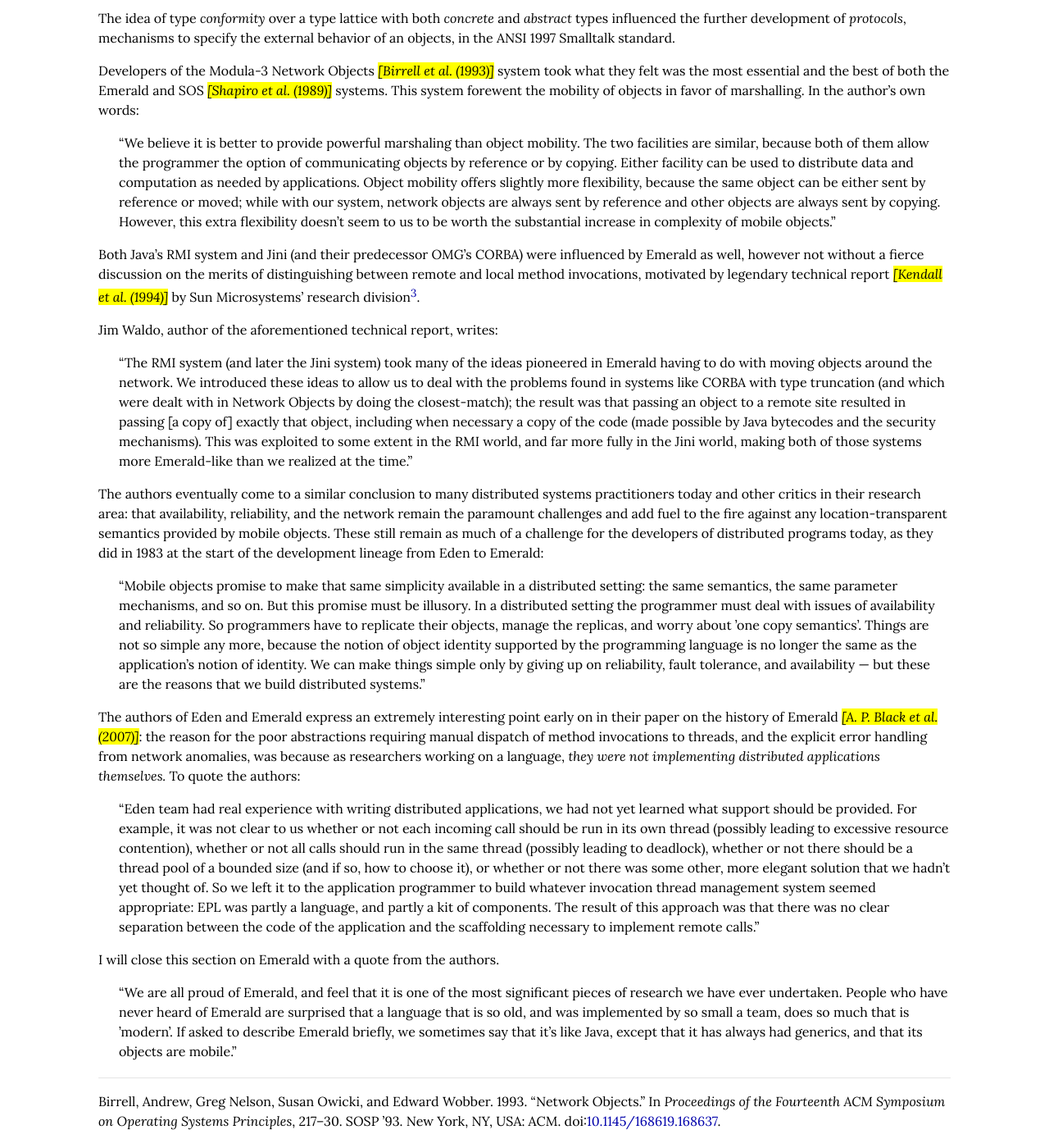
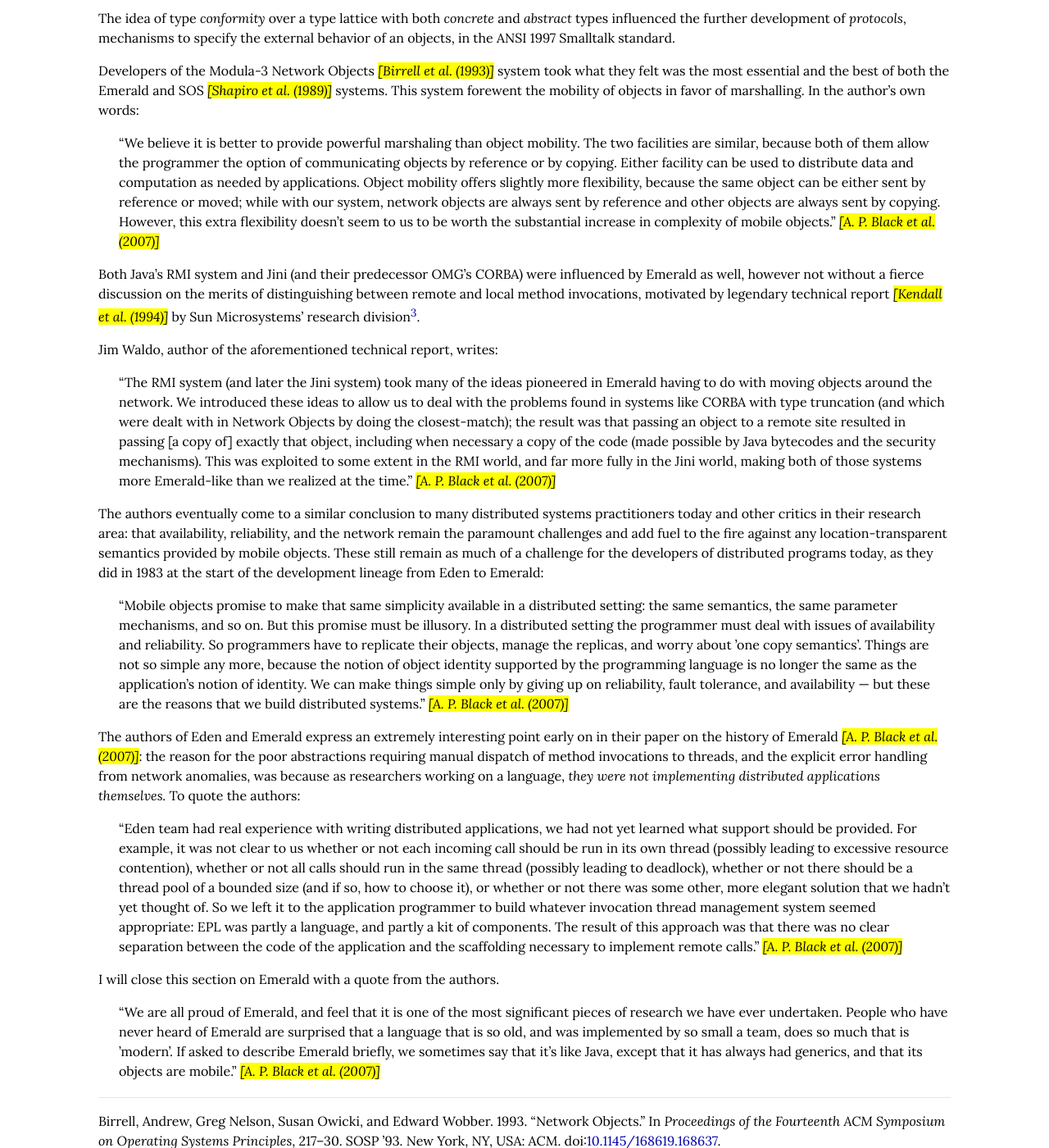
Before and after one commit to cmeiklejohn/cmeiklejohn.github.io, a Jekyll site: the page built from _posts/2016-03-05-emerald.markdown, in a window 1280 px wide and 1400 px high, scrolled down 2219 px. Shown: the whole window at 82% size. Built offline with Jekyll 4.4.1, drawn with Linux system fonts in a browser that asks for light colours; comment, search, counter and statistics services are not loaded.

Commit message:
Fix citations.

```diff
--- a/_posts/2016-03-05-emerald.markdown
+++ b/_posts/2016-03-05-emerald.markdown
@@ -44,24 +44,24 @@
 <p>The idea of type <em>conformity</em> over a type lattice with both <em>concrete</em> and <em>abstract</em> types influenced the further development of <em>protocols</em>, mechanisms to specify the external behavior of an objects, in the ANSI 1997 Smalltalk standard.</p>
 <p>Developers of the Modula-3 Network Objects <span class="citation">Birrell et al. (1993)</span> system took what they felt was the most essential and the best of both the Emerald and SOS <span class="citation">Shapiro et al. (1989)</span> systems. This system forewent the mobility of objects in favor of marshalling. In the author’s own words:</p>
 <blockquote>
-<p>“We believe it is better to provide powerful marshaling than object mobility. The two facilities are similar, because both of them allow the programmer the option of communicating objects by reference or by copying. Either facility can be used to distribute data and computation as needed by applications. Object mobility offers slightly more flexibility, because the same object can be either sent by reference or moved; while with our system, network objects are always sent by reference and other objects are always sent by copying. However, this extra flexibility doesn’t seem to us to be worth the substantial increase in complexity of mobile objects.”</p>
+<p>“We believe it is better to provide powerful marshaling than object mobility. The two facilities are similar, because both of them allow the programmer the option of communicating objects by reference or by copying. Either facility can be used to distribute data and computation as needed by applications. Object mobility offers slightly more flexibility, because the same object can be either sent by reference or moved; while with our system, network objects are always sent by reference and other objects are always sent by copying. However, this extra flexibility doesn’t seem to us to be worth the substantial increase in complexity of mobile objects.” <span class="citation">A. P. Black et al. (2007)</span></p>
 </blockquote>
 <p>Both Java’s RMI system and Jini (and their predecessor OMG’s CORBA) were influenced by Emerald as well, however not without a fierce discussion on the merits of distinguishing between remote and local method invocations, motivated by legendary technical report <span class="citation">Kendall et al. (1994)</span> by Sun Microsystems’ research division<a href="#fn3" class="footnoteRef" id="fnref3"><sup>3</sup></a>.</p>
 <p>Jim Waldo, author of the aforementioned technical report, writes:</p>
 <blockquote>
-<p>“The RMI system (and later the Jini system) took many of the ideas pioneered in Emerald having to do with moving objects around the network. We introduced these ideas to allow us to deal with the problems found in systems like CORBA with type truncation (and which were dealt with in Network Objects by doing the closest-match); the result was that passing an object to a remote site resulted in passing [a copy of] exactly that object, including when necessary a copy of the code (made possible by Java bytecodes and the security mechanisms). This was exploited to some extent in the RMI world, and far more fully in the Jini world, making both of those systems more Emerald-like than we realized at the time.”</p>
+<p>“The RMI system (and later the Jini system) took many of the ideas pioneered in Emerald having to do with moving objects around the network. We introduced these ideas to allow us to deal with the problems found in systems like CORBA with type truncation (and which were dealt with in Network Objects by doing the closest-match); the result was that passing an object to a remote site resulted in passing [a copy of] exactly that object, including when necessary a copy of the code (made possible by Java bytecodes and the security mechanisms). This was exploited to some extent in the RMI world, and far more fully in the Jini world, making both of those systems more Emerald-like than we realized at the time.” <span class="citation">A. P. Black et al. (2007)</span></p>
 </blockquote>
 <p>The authors eventually come to a similar conclusion to many distributed systems practitioners today and other critics in their research area: that availability, reliability, and the network remain the paramount challenges and add fuel to the fire against any location-transparent semantics provided by mobile objects. These still remain as much of a challenge for the developers of distributed programs today, as they did in 1983 at the start of the development lineage from Eden to Emerald:</p>
 <blockquote>
-<p>“Mobile objects promise to make that same simplicity available in a distributed setting: the same semantics, the same parameter mechanisms, and so on. But this promise must be illusory. In a distributed setting the programmer must deal with issues of availability and reliability. So programmers have to replicate their objects, manage the replicas, and worry about ’one copy semantics’. Things are not so simple any more, because the notion of object identity supported by the programming language is no longer the same as the application’s notion of identity. We can make things simple only by giving up on reliability, fault tolerance, and availability — but these are the reasons that we build distributed systems.”</p>
+<p>“Mobile objects promise to make that same simplicity available in a distributed setting: the same semantics, the same parameter mechanisms, and so on. But this promise must be illusory. In a distributed setting the programmer must deal with issues of availability and reliability. So programmers have to replicate their objects, manage the replicas, and worry about ’one copy semantics’. Things are not so simple any more, because the notion of object identity supported by the programming language is no longer the same as the application’s notion of identity. We can make things simple only by giving up on reliability, fault tolerance, and availability — but these are the reasons that we build distributed systems.” <span class="citation">A. P. Black et al. (2007)</span></p>
 </blockquote>
 <p>The authors of Eden and Emerald express an extremely interesting point early on in their paper on the history of Emerald <span class="citation">A. P. Black et al. (2007)</span>: the reason for the poor abstractions requiring manual dispatch of method invocations to threads, and the explicit error handling from network anomalies, was because as researchers working on a language, <em>they were not implementing distributed applications themselves.</em> To quote the authors:</p>
 <blockquote>
-<p>“Eden team had real experience with writing distributed applications, we had not yet learned what support should be provided. For example, it was not clear to us whether or not each incoming call should be run in its own thread (possibly leading to excessive resource contention), whether or not all calls should run in the same thread (possibly leading to deadlock), whether or not there should be a thread pool of a bounded size (and if so, how to choose it), or whether or not there was some other, more elegant solution that we hadn’t yet thought of. So we left it to the application programmer to build whatever invocation thread management system seemed appropriate: EPL was partly a language, and partly a kit of components. The result of this approach was that there was no clear separation between the code of the application and the scaffolding necessary to implement remote calls.”</p>
+<p>“Eden team had real experience with writing distributed applications, we had not yet learned what support should be provided. For example, it was not clear to us whether or not each incoming call should be run in its own thread (possibly leading to excessive resource contention), whether or not all calls should run in the same thread (possibly leading to deadlock), whether or not there should be a thread pool of a bounded size (and if so, how to choose it), or whether or not there was some other, more elegant solution that we hadn’t yet thought of. So we left it to the application programmer to build whatever invocation thread management system seemed appropriate: EPL was partly a language, and partly a kit of components. The result of this approach was that there was no clear separation between the code of the application and the scaffolding necessary to implement remote calls.” <span class="citation">A. P. Black et al. (2007)</span></p>
 </blockquote>
 <p>I will close this section on Emerald with a quote from the authors.</p>
 <blockquote>
-<p>“We are all proud of Emerald, and feel that it is one of the most significant pieces of research we have ever undertaken. People who have never heard of Emerald are surprised that a language that is so old, and was implemented by so small a team, does so much that is ’modern’. If asked to describe Emerald briefly, we sometimes say that it’s like Java, except that it has always had generics, and that its objects are mobile.”</p>
+<p>“We are all proud of Emerald, and feel that it is one of the most significant pieces of research we have ever undertaken. People who have never heard of Emerald are surprised that a language that is so old, and was implemented by so small a team, does so much that is ’modern’. If asked to describe Emerald briefly, we sometimes say that it’s like Java, except that it has always had generics, and that its objects are mobile.” <span class="citation">A. P. Black et al. (2007)</span></p>
 </blockquote>
 <div id="refs" class="references">
 <div id="ref-Birrell:1993:NO:168619.168637">
```
